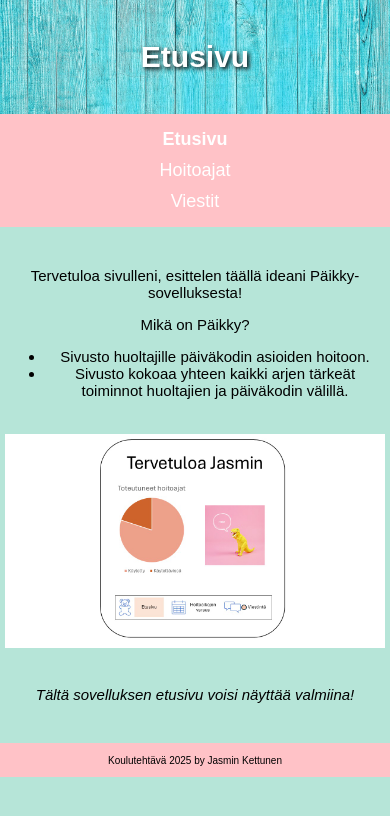
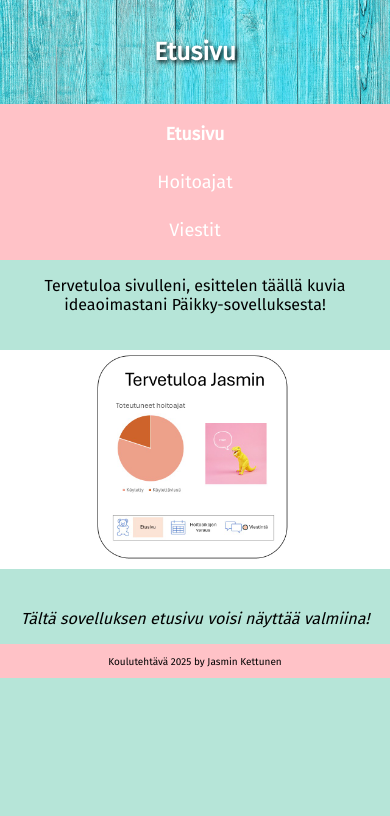
Before and after one commit to jasminkettunen-dev/paikky, a plain HTML site: page index.html in a window 390 px wide. Drawn offline with Linux system fonts and the light colour scheme.

Commit message:
Add files via upload

```diff
--- a/index.html
+++ b/index.html
@@ -4,6 +4,7 @@
     <title>Esittely: Päikky</title>
     <meta charset="UTF-8">
     <link rel="stylesheet" href="tyylit3.css">
+    <link href="https://fonts.googleapis.com/css2?family=Fira+Sans&display=swap" rel="stylesheet">
 </head>
 <body>
     <header>
@@ -14,17 +15,10 @@
   <a href="hoitoajat.html">Hoitoajat</a>
   <a href="viestit.html">Viestit</a>
 </nav>
-<main>
-    <p> Tervetuloa sivulleni, esittelen täällä ideani Päikky-sovelluksesta!</p>
-    <p> Mikä on Päikky? </p>
-<ul>
-    <li>Sivusto huoltajille päiväkodin asioiden hoitoon.</li>
-    <li>Sivusto kokoaa yhteen kaikki arjen tärkeät toiminnot huoltajien ja päiväkodin välillä.</li>
-</ul>
+    <p> Tervetuloa sivulleni, esittelen täällä kuvia ideaoimastani Päikky-sovelluksesta!</p>
         <img src="etusivu1.jpg" alt="Kuva, jolta Päikky-sovellus voisi näyttää" class="kuvat">
     <br>
         <p><em>Tältä sovelluksen etusivu voisi näyttää valmiina! </em></p>
-</main>
 <footer><small>Koulutehtävä 2025 by Jasmin Kettunen</small></footer>
 </body>
 </html>
--- a/tyylit3.css
+++ b/tyylit3.css
@@ -1,13 +1,13 @@
-/* Perustyyli */
+/* ---------- Perustyyli ---------- */
 body {
   background-color: #B6E5D8;
   font-family: 'Fira Sans', sans-serif;
-  font-size: 16px;
+  font-size: 20px;
   text-align: center;
   margin: 0;
 }
 
-/* Yläosa */
+/* ---------- Yläosa ---------- */
 header {
   background-image: url(turkoosi.jpg);
   background-position: center;
@@ -16,36 +16,39 @@ header {
 }
 header h1 {
   color: white;
-  font-size: 60px;
+  font-size: 55px;
   text-shadow: 2px 2px 4px #000;
 }
 
-/* Navigaatio */
+/* ---------- Navigaatio ---------- */
 .topnav {
   background-color: #FFC2C7;
   padding: 10px;
+  display: flex;
+  justify-content: center;
+  gap: 10px;
 }
 .topnav a {
   color: white;
-  margin: 0 10px;
   text-decoration: none;
-  font-size: 21px;
+  font-size: 20px;
+  padding: 6px 12px;
+  border-radius: 4px;
+  transition: background 0.2s, color 0.2s;
 }
 .topnav a.active {
   font-weight: bold;
 }
 .topnav a:hover {
-  background-color: #FBE5C8; /* Choose any color you like */
-  color: #fff; /* Optional: change text color on hover */
-  border-radius: 4px; /* Optional: rounded corners */
+  background-color: #FBE5C8;
+  color: #fff;
 }
 
-/* Sisältö */
+/* ---------- Sisältö ---------- */
 main {
   max-width: 800px;
   margin: 20px auto;
   padding: 10px;
-  font-size: 18px;
 }
 .kuvat {
   width: 300px;
@@ -53,7 +56,7 @@ main {
   margin: 20px 0;
 }
 
-/* Footer */
+/* ---------- Footer ---------- */
 footer {
   font-size: 12px;
   background-color: #FFC2C7;
@@ -62,41 +65,29 @@ footer {
 
 /* ---------- MEDIA QUERIES ---------- */
 
-/* Tablet: max leveys 768px */
-@media (max-width: 768px) {
-  header h1 {
-    font-size: 40px; /* pienempi otsikko */
-  }
-  .topnav a {
-    font-size: 16px; /* pienemmät nav-tekstit */
-    margin: 0 5px;
-  }
-  .kuvat {
-    width: 70%; /* kuva skaalaa leveämmäksi suhteessa */
-  }
-}
-
 /* Mobiili: max leveys 480px */
 @media (max-width: 480px) {
   body {
-    font-size: 13px; /* Add this line to control mobile font size */
+    font-size: 16px;
   }
   main {
-    font-size: 15px; /* Smaller main text for mobile */
-    padding: 5px;    /* Optional: less padding */
+    padding: 5px;
   }
   header h1 {
-    font-size: 30px;
+    font-size: 25px;
   }
   .topnav {
-    display: flex;
-    flex-direction: column; /* linkit allekkain */
+    flex-direction: column;
+    gap: 0;
+    padding: 6px;
   }
   .topnav a {
     margin: 5px 0;
     font-size: 18px;
+    padding: 8px 0;
   }
   .kuvat {
     width: 100%;
+    max-width: 100%;
   }
 }
```
Also changed, not shown: hoitoajat.html (+1 -2 lines), viestit.html (+1 -2 lines).
